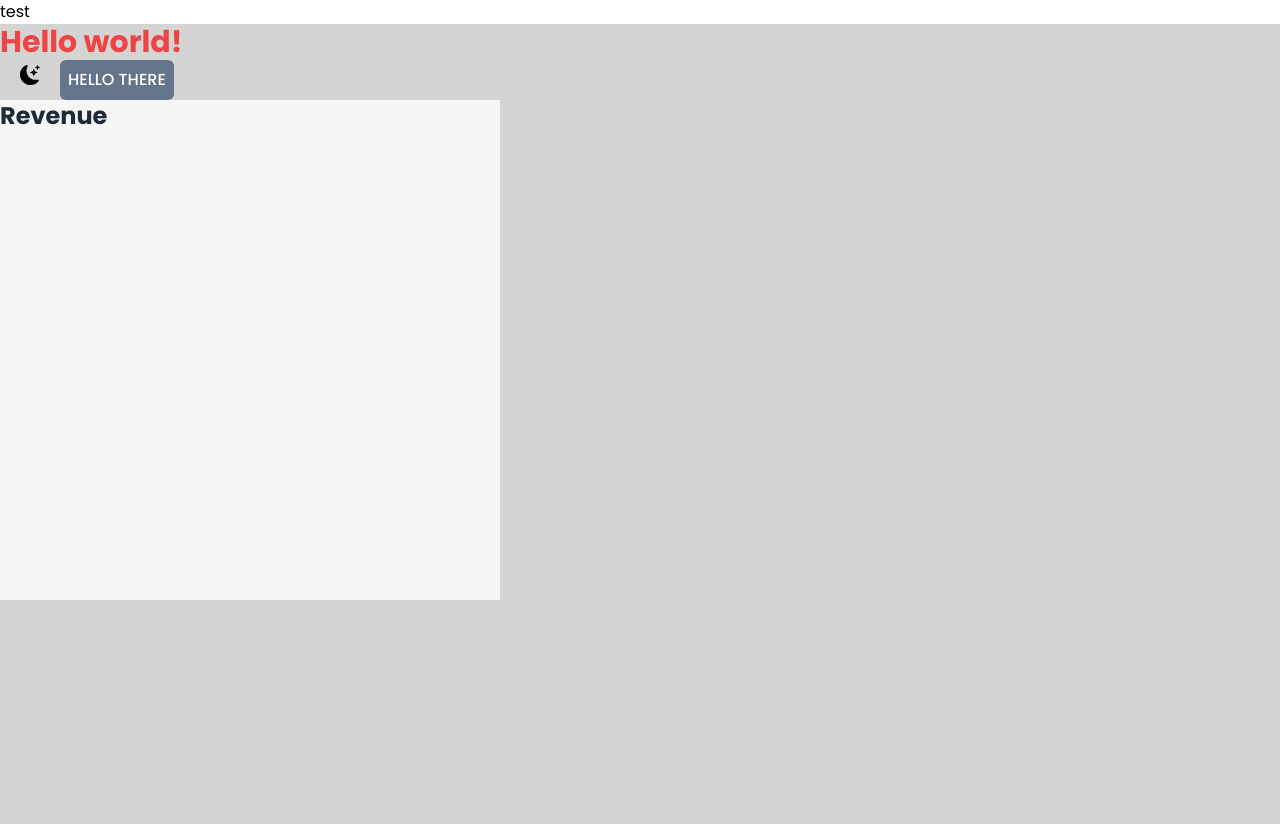
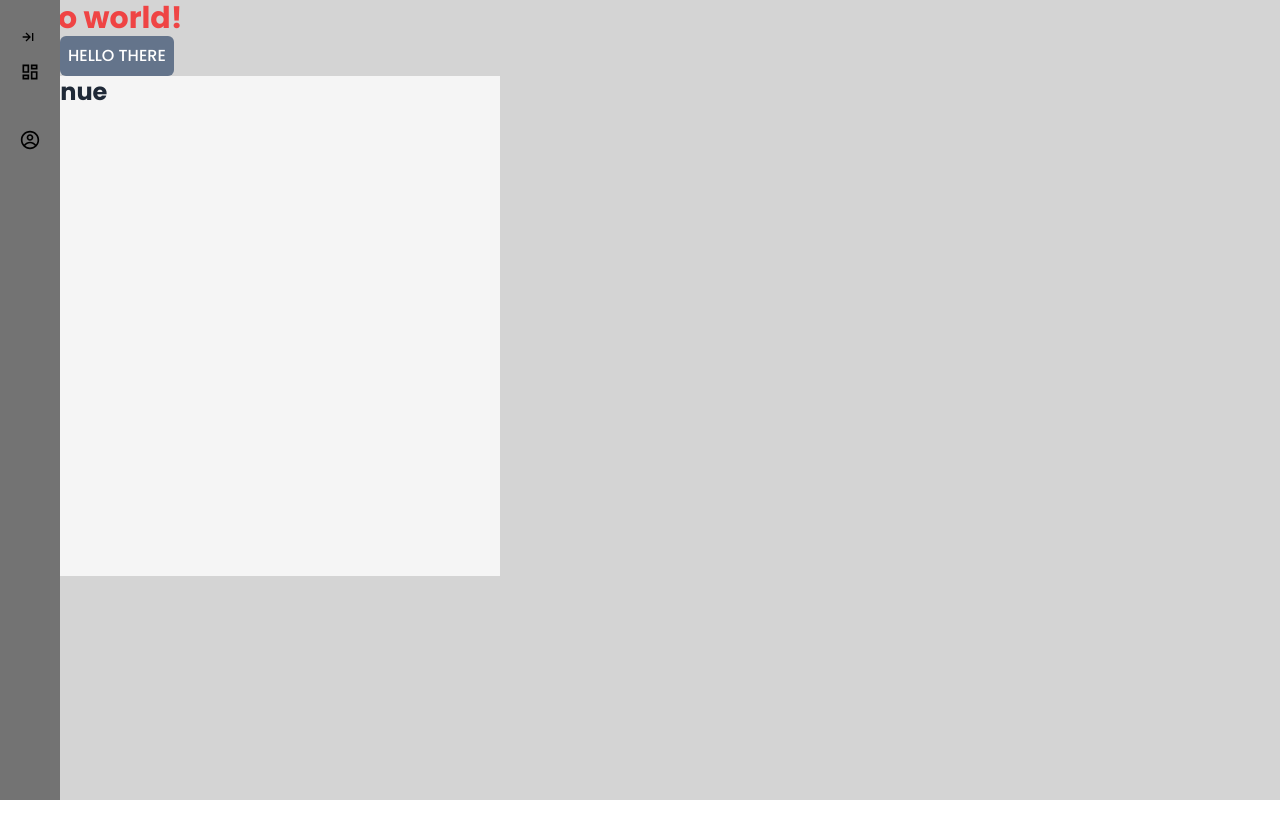
Before and after one commit to BolaGhaly/Admin-Dashboard, a Next.js app: page / in a window 1280 px wide. After the commit the page ends 800 px from the top, so only its background shows below. Built offline with nearby package versions, Linux system fonts and the light colour scheme.

Commit message:
Update Sidebar.tsx

```diff
--- a/components/Sidebar.tsx
+++ b/components/Sidebar.tsx
@@ -1,11 +1,63 @@
+import { useState, useEffect } from "react";
+import { BiArrowToRight, BiArrowToLeft } from "react-icons/bi";
+import { RiDashboardLine } from "react-icons/ri";
+import { CgProfile } from "react-icons/cg";
 import Link from "next/link";
-import { useRouter } from "next/router";
+import useOnclickOutside from "react-cool-onclickoutside";
 
 const Sidebar = () => {
+  const [openSideBar, setOpenSideBar] = useState(false);
+
+  const toggleOpen = () => {
+    setOpenSideBar(!openSideBar);
+  };
+
+  const ref = useOnclickOutside(() => setOpenSideBar(false));
+
+  const navData = [
+    {
+      id: 0,
+      icon: <RiDashboardLine />,
+      text: "Dashboard",
+      link: "/",
+    },
+    {
+      id: 1,
+      icon: <CgProfile />,
+      text: "Profile",
+      link: "/profile",
+    },
+  ];
+
   return (
-    <div>
-      <h1>test</h1>
-    </div>
+    <nav
+      className={`sideNav fixed top-0 left-0 h-screen bg-neutral-500 pt-7 ${
+        openSideBar ? "w-[200px]" : "w-[60px]"
+      }`}
+      ref={ref}
+    >
+      <button
+        className="cursor-pointer pl-5 border-none bg-transparent justify-self-end"
+        onClick={toggleOpen}
+      >
+        {openSideBar ? <BiArrowToLeft /> : <BiArrowToRight />}
+      </button>
+      {navData.map((item) => {
+        return (
+          <Link
+            key={item.id}
+            className="flex items-center py-[10px] px-5"
+            href={item.link}
+          >
+            <div className="text-xl">{item.icon}   </div>
+
+            <span className={`${openSideBar ? "" : "invisible"}`}>
+              {item.text}
+            </span>
+          </Link>
+        );
+      })}
+    </nav>
   );
 };
 
```
